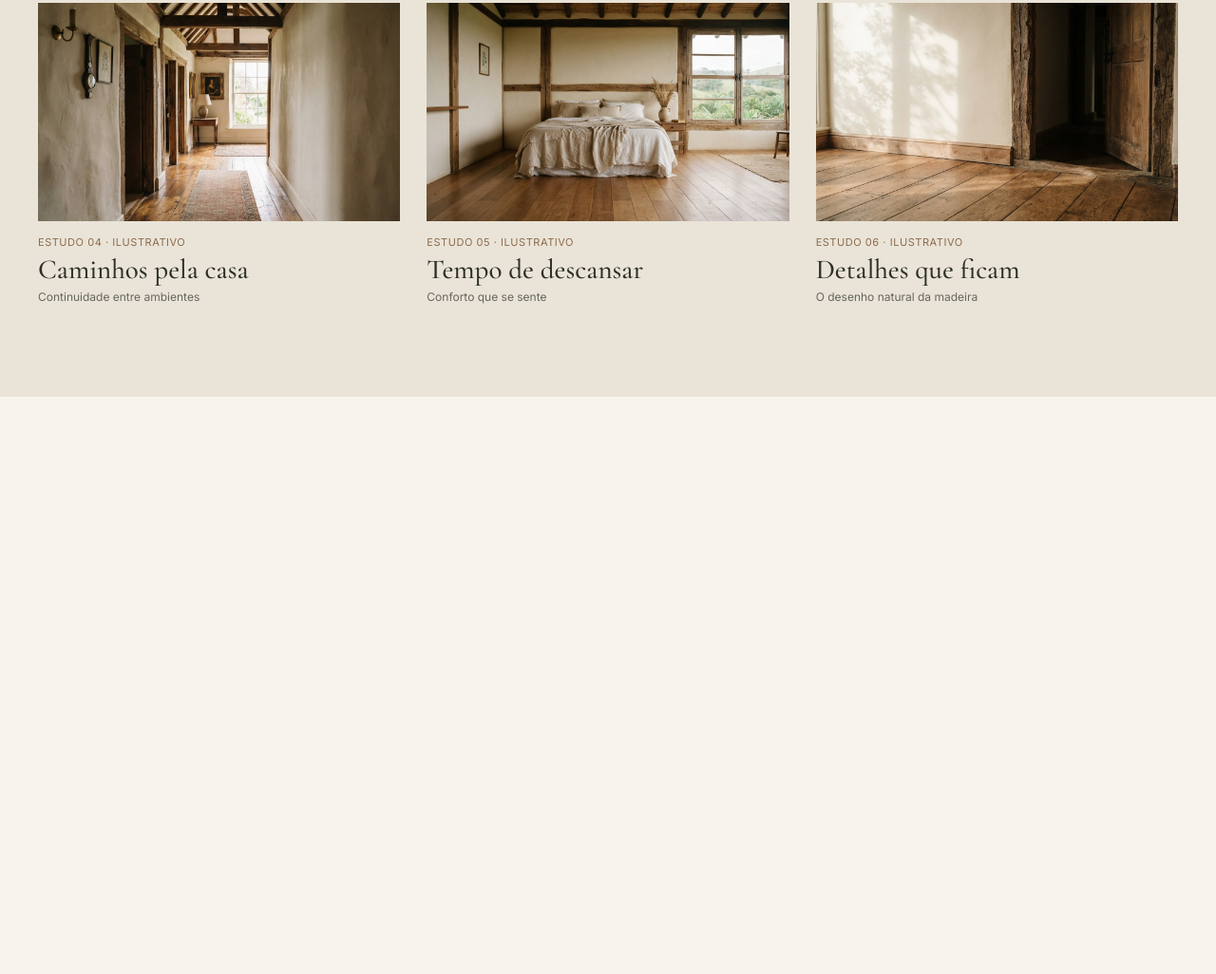
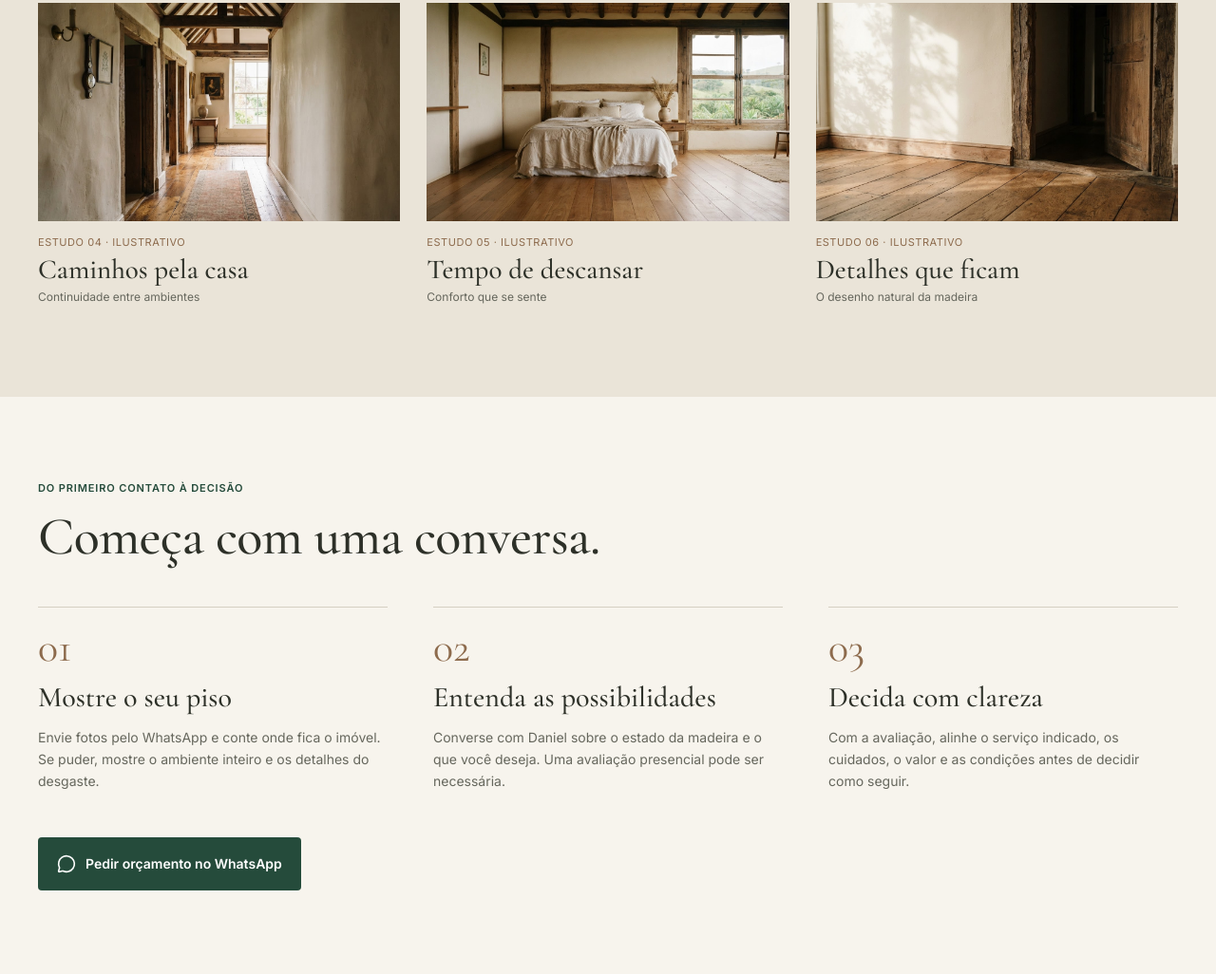
Before and after one commit to gabriel-candido-silva/Piso-Facil, a plain HTML site: page MVP/index.html in a window 1280 px wide. Shown: the part 2998-4024 px from the top of the page at 95% size. Before the commit the page ends 3416 px from the top, so only its background shows below. Drawn offline with nearby package versions, Linux system fonts and the light colour scheme.

Commit message:
feat: adicionando quarta sessão da landing page

```diff
--- a/MVP/index.html
+++ b/MVP/index.html
@@ -337,6 +337,58 @@
     </div>
   </section>
 
+  <!-- Seção 4: Como pedir seu orçamento -->
+  <section id="como-funciona" class="steps-section">
+    <div class="steps-container">
+      <!-- Introdução do processo -->
+      <div class="steps-header">
+        <span class="section-tag">Do primeiro contato à decisão</span>
+        <h2 class="section-title">Começa com uma conversa.</h2>
+      </div>
+
+      <!-- Etapas do orçamento -->
+      <div class="steps-grid">
+        <!-- Etapa 01 -->
+        <div class="step-card">
+          <div class="step-divider"></div>
+          <span class="step-number">01</span>
+          <h3 class="step-title">Mostre o seu piso</h3>
+          <p class="step-description">
+            Envie fotos pelo WhatsApp e conte onde fica o imóvel. Se puder, mostre o ambiente inteiro e os detalhes do desgaste.
+          </p>
+        </div>
+
+        <!-- Etapa 02 -->
+        <div class="step-card">
+          <div class="step-divider"></div>
+          <span class="step-number">02</span>
+          <h3 class="step-title">Entenda as possibilidades</h3>
+          <p class="step-description">
+            Converse com Daniel sobre o estado da madeira e o que você deseja. Uma avaliação presencial pode ser necessária.
+          </p>
+        </div>
+
+        <!-- Etapa 03 -->
+        <div class="step-card">
+          <div class="step-divider"></div>
+          <span class="step-number">03</span>
+          <h3 class="step-title">Decida com clareza</h3>
+          <p class="step-description">
+            Com a avaliação, alinhe o serviço indicado, os cuidados, o valor e as condições antes de decidir como seguir.
+          </p>
+        </div>
+      </div>
+
+      <!-- Botão CTA -->
+      <div class="steps-action">
+        <a href="https://wa.me/" class="btn-primary" target="_blank" rel="noopener noreferrer">
+          <img src="assets/icon-message-circle.svg" alt="" class="btn-icon" width="20" height="20">
+          <span>Pedir orçamento no WhatsApp</span>
+        </a>
+      </div>
+    </div>
+  </section>
+
   <!-- Atalho flutuante do WhatsApp -->
   <a href="https://wa.me/" class="floating-whatsapp" target="_blank" rel="noopener noreferrer" aria-label="Conversar no WhatsApp com Daniel Laranjeira">
     <img src="assets/icon-message-circle.svg" alt="WhatsApp" width="25" height="25">
--- a/MVP/style.css
+++ b/MVP/style.css
@@ -797,6 +797,76 @@ img {
   color: var(--color-text-muted);
 }
 
+/* --- Budget Steps Section (Como pedir seu orçamento) --- */
+.steps-section {
+  width: 100%;
+  background-color: var(--bg-primary);
+}
+
+.steps-container {
+  max-width: var(--max-content-width);
+  margin: 0 auto;
+  padding: 88px var(--page-padding-x);
+  display: flex;
+  flex-direction: column;
+  gap: 44px;
+}
+
+.steps-header {
+  display: flex;
+  flex-direction: column;
+  gap: 14px;
+}
+
+.steps-grid {
+  display: grid;
+  grid-template-columns: repeat(3, 1fr);
+  gap: 48px;
+}
+
+.step-card {
+  display: flex;
+  flex-direction: column;
+  gap: 14px;
+}
+
+.step-divider {
+  width: 100%;
+  height: 1px;
+  background-color: var(--color-border);
+  margin-bottom: 6px;
+}
+
+.step-number {
+  font-family: var(--font-serif);
+  font-size: 44px;
+  font-weight: 400;
+  color: var(--color-accent-wood);
+  line-height: 1;
+}
+
+.step-title {
+  font-family: var(--font-serif);
+  font-size: 30px;
+  font-weight: 500;
+  line-height: 1.1;
+  color: var(--color-text-dark);
+}
+
+.step-description {
+  font-family: var(--font-sans);
+  font-size: 14px;
+  font-weight: 400;
+  line-height: 1.65;
+  color: var(--color-text-muted);
+}
+
+.steps-action {
+  display: flex;
+  align-items: center;
+  margin-top: 4px;
+}
+
 /* --- Floating WhatsApp Button --- */
 .floating-whatsapp {
   position: fixed;
@@ -902,6 +972,10 @@ img {
 
   .studies-grid {
     grid-template-columns: repeat(2, 1fr);
+  }
+
+  .steps-grid {
+    gap: 32px;
   }
 }
 
@@ -1010,6 +1084,20 @@ img {
     height: 210px;
   }
 
+  .steps-container {
+    padding: 64px var(--page-padding-x);
+    gap: 36px;
+  }
+
+  .steps-grid {
+    grid-template-columns: 1fr;
+    gap: 32px;
+  }
+
+  .step-title {
+    font-size: 26px;
+  }
+
   .floating-whatsapp {
     right: 20px;
     bottom: 20px;
```
